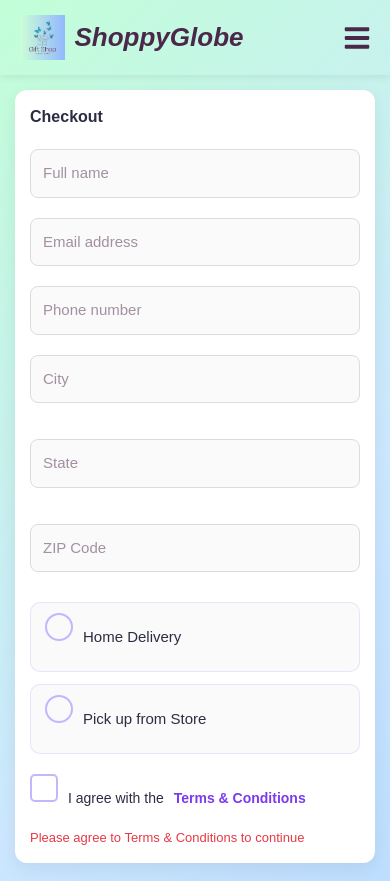
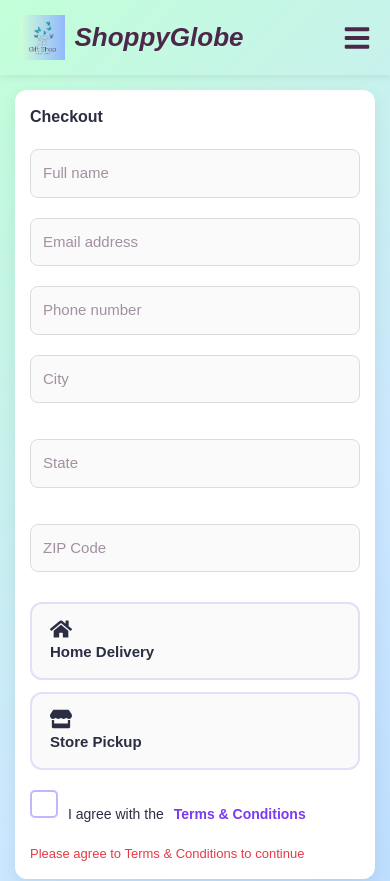
Before and after one commit to chaitali9497/ecommerce-cart, a React (Vite) app: page /checkout in a window 390 px wide. Shown: the top 881 px of the page. Built offline with nearby package versions, Linux system fonts and the light colour scheme.

Commit message:
changes in home search procductitem

```diff
--- a/src/components/ProductItem.jsx
+++ b/src/components/ProductItem.jsx
@@ -7,18 +7,12 @@ import { addToCart, increaseQty, decreaseQty } from "../redux/cartSlice";
 function ProductItem({ product, search }) {
   const dispatch = useDispatch();
   const cartItems = useSelector((state) => state.cart.cart);
-
   const cartItem = cartItems.find((item) => item.id === product.id);
 
   return (
-    <div className="product-grid">
     <div className="product-card">
       <Link to={`/product/${product.id}`} className="product-link">
-          <img
-            src={product.thumbnail}
-            alt={product.title}
-            loading="lazy"
-          />
+        <img src={product.thumbnail} alt={product.title} loading="lazy" />
 
         <div className="product-content">
           <h2 className="product-title">
@@ -29,28 +23,21 @@ function ProductItem({ product, search }) {
 
       <p className="product-price">₹{product.price}</p>
 
-
-        {!cartItem && (
-          <button
-            className="add-to-cart-btn"
-            onClick={(e) => {
-              e.preventDefault();
-              e.stopPropagation();
-              dispatch(addToCart(product));
-            }}
-          >
-            Add to Cart
-          </button>
-        )}
-
-        {cartItem && (
       <div
-            className="cart-action-row"
+        className="card-actions"
         onClick={(e) => {
           e.preventDefault();
           e.stopPropagation();
         }}
       >
+        <button
+          className={`add-to-cart-btn ${cartItem ? "hide" : ""}`}
+          onClick={() => dispatch(addToCart(product))}
+        >
+          Add to Cart
+        </button>
+
+        <div className={`cart-action-row ${cartItem ? "show" : ""}`}>
           <button className="btn added" disabled>
             Added
           </button>
@@ -58,23 +45,23 @@ function ProductItem({ product, search }) {
           <div className="quantity-box">
             <button
               className="quantity-btn"
-                onClick={() => dispatch(decreaseQty(cartItem.id))}
-                disabled={cartItem.quantity === 1}
+              onClick={() => dispatch(decreaseQty(cartItem?.id))}
+              disabled={!cartItem || cartItem.quantity === 1}
             >
               −
             </button>
 
-              <span>{cartItem.quantity}</span>
+            <span>{cartItem?.quantity || 1}</span>
 
             <button
               className="quantity-btn"
-                onClick={() => dispatch(increaseQty(cartItem.id))}
+              onClick={() => dispatch(increaseQty(cartItem?.id))}
+              disabled={!cartItem}
             >
               +
             </button>
           </div>
         </div>
-        )}
       </div>
     </div>
   );
--- a/src/components/SearchBar.jsx
+++ b/src/components/SearchBar.jsx
@@ -1,6 +1,7 @@
 import { useEffect, useMemo, useState ,useRef} from "react";
 import { FaTimes, FaHistory,FaSearch } from "react-icons/fa";
 import "../styles/SearchBar.css";
+import { useNavigate } from "react-router-dom";
 
 const STORAGE_KEY = "recent_searches";
 
@@ -8,6 +9,7 @@ function SearchBar({ search, setSearch, products }) {
   const [showSuggestions, setShowSuggestions] = useState(false);
   const [recent, setRecent] = useState([]);
   const wrapperRef = useRef(null);
+  const navigate = useNavigate();
 
 
   useEffect(() => {
@@ -75,6 +77,7 @@ function SearchBar({ search, setSearch, products }) {
             if (e.key === "Enter") {
               saveSearch(search);
               setShowSuggestions(false);
+              navigate(`/search?q=${encodeURIComponent(search)}`);
             }
           }}
           className="search-input"
--- a/src/pages/CheckOut.jsx
+++ b/src/pages/CheckOut.jsx
@@ -4,6 +4,7 @@ import { useNavigate } from "react-router-dom";
 import { useState } from "react";
 import { toast } from "react-toastify";
 import "../styles/Checkout.css";
+ import { FaHome, FaStore } from "react-icons/fa";
 
 function Checkout() {
   const dispatch = useDispatch();
@@ -117,25 +118,33 @@ function Checkout() {
           </div>
 
 
+
+
 <div className="delivery-options">
-            <label>
+  <label className="delivery-card">
     <input
       type="radio"
       name="deliveryType"
       value="home"
       onChange={handleChange}
     />
-              <span>Home Delivery</span>
+    <div className="delivery-content">
+      <FaHome className="delivery-icon" />
+      <span className="delivery-text">Home Delivery</span>
+    </div>
   </label>
 
-            <label>
+  <label className="delivery-card">
     <input
       type="radio"
       name="deliveryType"
       value="pickup"
       onChange={handleChange}
     />
-               <span>Pick up from Store</span>
+    <div className="delivery-content">
+      <FaStore className="delivery-icon" />
+      <span className="delivery-text">Store Pickup</span>
+    </div>
   </label>
 </div>
 
--- a/src/pages/Home.jsx
+++ b/src/pages/Home.jsx
@@ -7,6 +7,8 @@ import SearchBar from "../components/SearchBar";
 import { useEffect, useState } from "react";
 import Footer from "../components/Footer";
 import { useNavigate } from "react-router-dom";
+import { FaArrowLeft,FaArrowRight } from "react-icons/fa";
+
 
 function Home() {
   const { products, loading, error } = useFetchProducts();
@@ -63,6 +65,20 @@ function Home() {
              />
       </div>
 
+    {debouncedSearch && (
+  <button
+    className="floating-back-btn"
+    onClick={() => {
+      setSearch("");
+      setDebouncedSearch("");
+      window.scrollTo({ top: 0, behavior: "smooth" });
+    }}
+    title="Back to Home"
+  >
+    <FaArrowLeft />
+  </button>
+)}
+
       {Object.keys(grouped).map((cat) => {
         const filteredProducts = grouped[cat].filter((p) => {
           if (!debouncedSearch) return true;
@@ -87,11 +103,19 @@ function Home() {
   <div className="category-header">
     <h2 className="category-title">{cat}</h2>
 
-    <Link to={`/category/${cat}`} className="view-more-btn">
-      View More →
-    </Link>
+    <Link
+  to={`/category/${cat}`}
+  className="view-more-float"
+  title={`View more ${cat}`}
+>
+  <FaArrowRight />
+</Link>
   </div>
-)}      <div className="home-grid">
+)}
+
+
+
+ <div className="home-grid">
               {(debouncedSearch
                 ? filteredProducts
                 : filteredProducts.slice(0, 4)
--- a/src/router/AppRouter.jsx
+++ b/src/router/AppRouter.jsx
@@ -13,6 +13,7 @@ const Cart = lazy(() => import("../pages/Cart"));
 const Checkout = lazy(() => import("../pages/CheckOut"));
 const CategoryProducts = lazy(() => import("../pages/CategoryProducts"));
 const ThankYou = lazy(() => import("../pages/ThankYou"));
+
 
 
 const AppRouter = createBrowserRouter([
@@ -71,6 +72,7 @@ const AppRouter = createBrowserRouter([
           </Suspense>
         ),
       },
+
     ],
   },
 
--- a/src/styles/Cart.css
+++ b/src/styles/Cart.css
@@ -42,6 +42,23 @@ text-align: right;
   justify-content: center;
   align-items: center;
 }
+.btn{
+   padding: 12px 22px;
+  border: none;
+  background: linear-gradient(135deg, #4b2849, #0a7484);
+  color: white;
+  border-radius: 10px;
+  cursor: pointer;
+  font-size: 18px;
+  transition: 0.25s ease;
+  box-shadow: 0 4px 12px rgba(0,0,0,0.2);
+}
+
+.btn:hover {
+  background: linear-gradient(135deg, #5d3260, #0d899e);
+  transform: translateY(-3px);
+  box-shadow: 0 6px 18px rgba(0, 170, 255, 0.3);
+}
 
 @media (max-width: 768px) {
   .checkout-btn {
--- a/src/styles/Checkout.css
+++ b/src/styles/Checkout.css
@@ -38,8 +38,8 @@
 }
 
 .checkout-form input:focus {
-  border-color: #c29ff7;
-  box-shadow: 0 0 6px rgba(124,58,237,0.25);
+  border-color: #dcdcdc;
+  box-shadow: 0 6px 18px rgba(0,0,0,0.07);;
   background: #ffffff;
 }
 
@@ -59,69 +59,52 @@
   margin: 10px 0 20px;
 }
 
-.delivery-options label {
+.delivery-card {
   display: flex;
   align-items: center;
-  gap: 10px;
-  padding: 10px 14px;
-  border-radius: 10px;
+  gap: 12px;
+  padding: 14px 18px;
+  border-radius: 12px;
   background: #fafafa;
-  border: 1px solid rgba(124, 58, 237, 0.12);
-  font-size: 15px;
-  font-weight: 500;
-  color: #2b2d42;
+  border: 2px solid rgba(124, 58, 237, 0.15);
   cursor: pointer;
   transition: all 0.25s ease;
-  line-height: 1;
 }
 
-.delivery-options label span {
-  line-height: 2;
-  display :block;
-  margin-right:0;
+.delivery-card input {
+  display: none;
 }
 
-.delivery-options input[type="radio"] {
-  appearance: none;
-  -webkit-appearance: none;
-  width: 18px;
-  height: 18px;
-  border-radius: 50%;
-  border: 2px solid #c4b5fd;
-  background: #fafafa;
-  cursor: pointer;
-  display: grid;
-  place-items: center;
-  transition: all 0.25s ease;
-  flex-shrink: 0;
+.delivery-icon {
+  font-size: 22px;
+  color: #2b2d42;
 }
 
-.delivery-options input[type="radio"]::before {
-  content: "";
-  width: 8px;
-  height: 8px;
-  border-radius: 50%;
-  background: white;
-  transform: scale(0);
-  transition: transform 0.2s ease;
+.delivery-card span {
+  font-size: 15px;
+  font-weight: 600;
+  color: #2b2d42;
 }
 
-.delivery-options input[type="radio"]:checked {
-  background: linear-gradient(135deg, #7c3aed, #4b79ff);
-  border-color: transparent;
-  box-shadow: 0 4px 12px rgba(124, 58, 237, 0.35);
+
+.delivery-card:has(input:checked) {
+  border-color: #dcdcdc;
+  box-shadow: 0 6px 18px rgba(0,0,0,0.07);;
+  background: #fafafa;
+
 }
 
-.delivery-options input[type="radio"]:checked::before {
-  transform: scale(1);
+
+.delivery-card:hover {
+  transform: translateY(-2px);
 }
 
-.delivery-options input[type="radio"]:hover {
-  border-color: #7c3aed;
-}
 
-.delivery-options label:has(input:checked) {
-  border-color: #7c3aed;
+@media (max-width: 600px) {
+  .delivery-options {
+    flex-direction: column;
+    gap: 12px;
+  }
 }
 
 
--- a/src/styles/Home.css
+++ b/src/styles/Home.css
@@ -35,6 +35,38 @@
   display: grid;
   grid-template-columns: repeat(auto-fit, minmax(220px, 1fr));
   gap: 22px;
+}
+.home-grid:has(> :only-child) {
+  grid-template-columns: 280px;
+  justify-content: center;
+}
+
+.floating-back-btn {
+  position: fixed;
+  top: 110px;
+  left: 24px;
+
+  width: 48px;
+  height: 48px;
+  border-radius: 50%;
+  border: none;
+
+  background: linear-gradient(135deg, #4b2849, #0a7484);
+  color: #fff;
+  font-size: 18px;
+
+  display: flex;
+  align-items: center;
+  justify-content: center;
+
+  cursor: pointer;
+  z-index: 999;
+  box-shadow: 0 8px 20px rgba(0,0,0,0.25);
+  transition: 0.25s ease;
+}
+
+.floating-back-btn:hover {
+  transform: translateY(-3px);
 }
 
 
@@ -84,13 +116,26 @@
 }
 
 
-.view-more-btn {
-  color: #2563eb;
+.view-more-float {
+  width: 42px;
+  height: 42px;
+  border-radius: 50%;
+
+  background: linear-gradient(135deg, #4b2849, #0a7484);
+  color: #fff;
+
+  display: flex;
+  align-items: center;
+  justify-content: center;
+
+  text-decoration: none;
   font-size: 16px;
-  text-decoration: none;
-  font-weight: 600;
+
+  box-shadow: 0 8px 20px rgba(0,0,0,0.25);
+  transition: 0.25s ease;
 }
 
-.view-more-btn:hover {
-  text-decoration: underline;
+.view-more-float:hover {
+  transform: translateX(4px);
+  box-shadow: 0 12px 28px rgba(0, 170, 255, 0.35);
 }
--- a/src/styles/SearchBar.css
+++ b/src/styles/SearchBar.css
@@ -42,6 +42,10 @@
   box-shadow: 0 8px 24px rgba(0,0,0,0.08);
   z-index: 10;
   padding: 8px 0;
+  overflow: hidden;
+}
+.search-suggestions:empty {
+  display: none;
 }
 
 .suggestion-title {
```
Also changed, not shown: src/styles/ProductItem.css (+74 -15 lines). Lines whose indentation alone changed are shown as unchanged.
